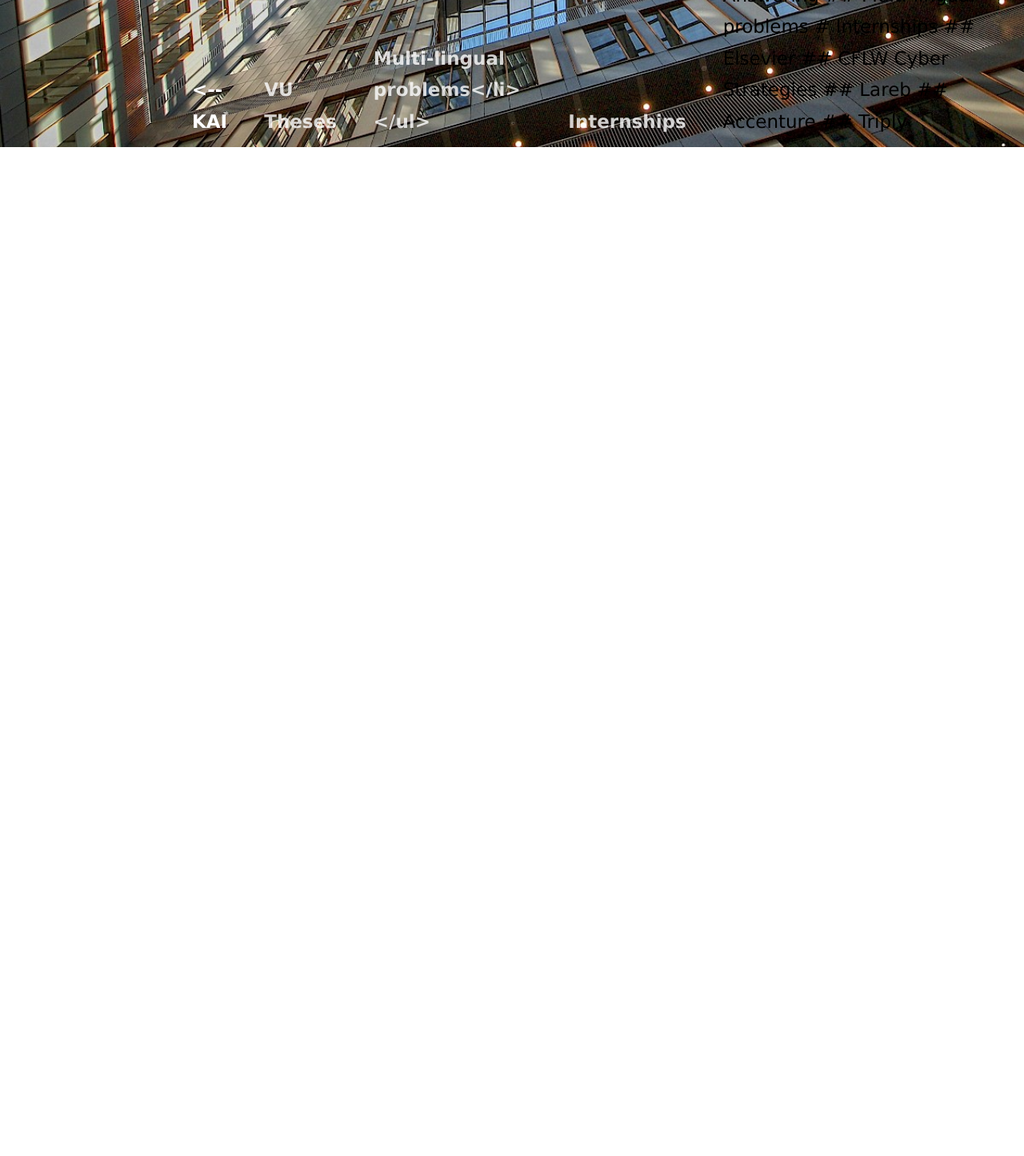
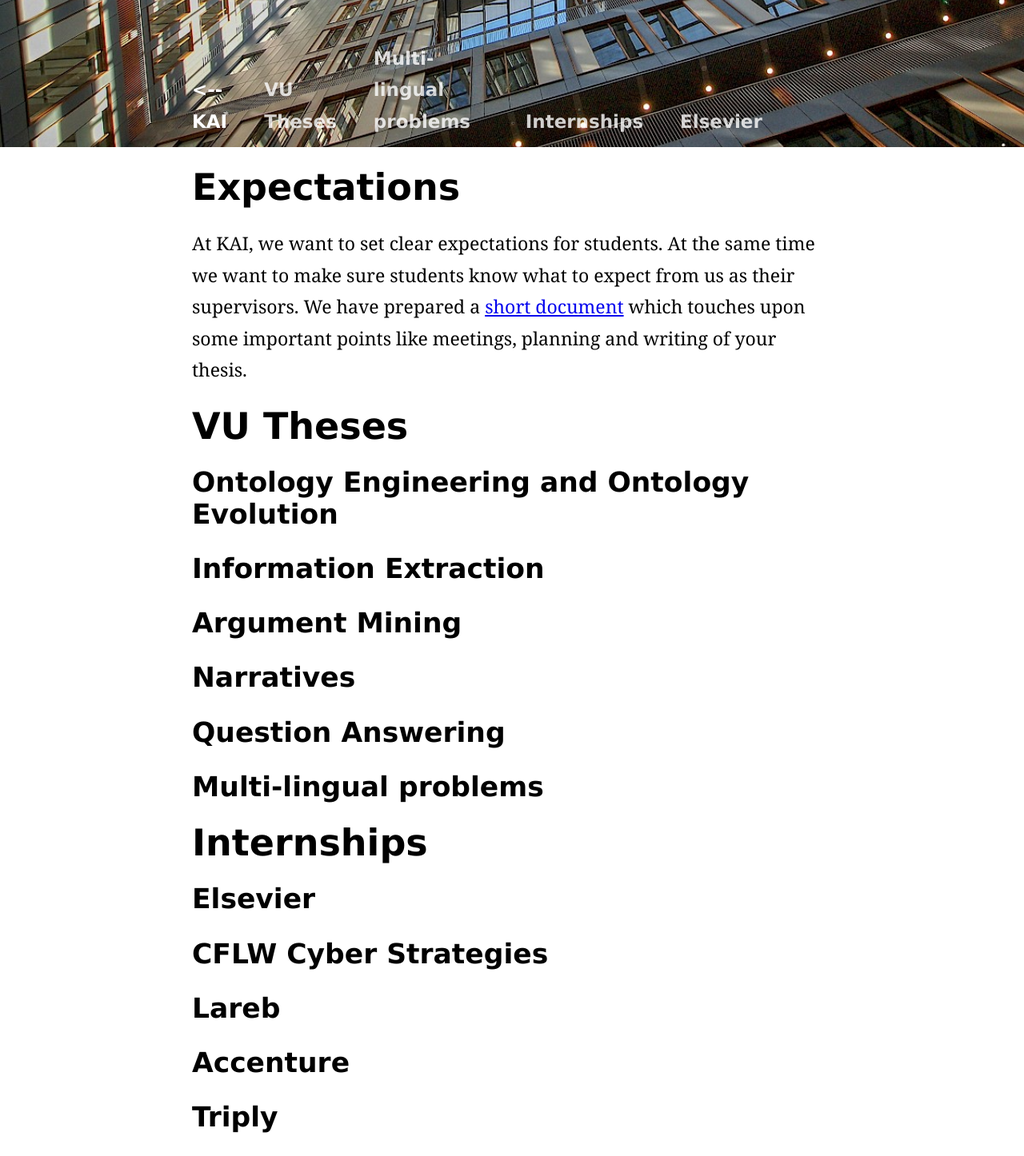
Before and after one commit to kai-vu/site, a Jekyll site: the page built from theses.md, in a window 1280 px wide. Shown: the whole page at 80% size. Built offline with Jekyll 4.4.1, drawn with Linux system fonts in a browser that asks for light colours; our own code applies the rules of GitHub Pages for plain Markdown files; before the commit the page ends 900 px from its top, so only the background shows below that; some of the changed text lies outside the part shown.

Commit message:
still fixing

```diff
--- a/theses.md
+++ b/theses.md
@@ -6,12 +6,12 @@
 <li class="home"><a href="/"><-- KAI</a></li>
 <li><a href="#internal">VU Theses</a></li>
     <ul>
-    <li><a href="#ontology">Multi-lingual problems</li>
+    <li><a href="#ontology">Multi-lingual problems</a></li>
     </ul>
 
 <li><a href="#internships">Internships</a></li>
     <ul>
-    <li><a href="#elsevier">Elsevier</li>
+    <li><a href="#elsevier">Elsevier</a></li>
     </ul>
 </ul></nav>
 
```
